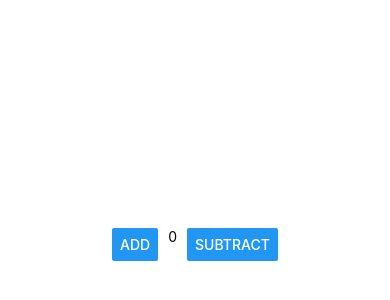
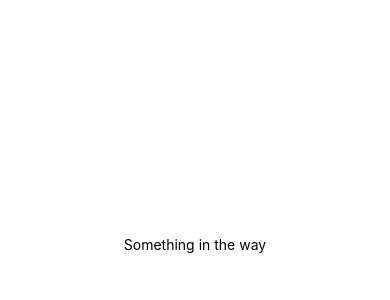
Before and after one commit to KennedyMungai/WhatsappClone, a React Native app: screen / in a window 390 px wide. Shown: the part 178-478 px from the top of the page. Built offline with nearby package versions, Linux system fonts and the light colour scheme.

Commit message:
Reorganized most of the code

```diff
--- a/App.js
+++ b/App.js
@@ -1,31 +1,12 @@
 import { StatusBar } from 'expo-status-bar'
-import { useState } from 'react'
-import { Button, StyleSheet, Text, View } from 'react-native'
+import { StyleSheet, Text } from 'react-native'
 import { SafeAreaProvider, SafeAreaView } from 'react-native-safe-area-context'
 
 export default function App() {
-	const [counter, setCounter] = useState(0)
-
-	const addCounter = () => {
-		setCounter((number) => {
-			return number + 1
-		})
-	}
-
-	const removeCounter = () => {
-		setCounter((number) => {
-			return number - 1
-		})
-	}
-
 	return (
 		<SafeAreaProvider style={styles.container}>
 			<SafeAreaView>
-				<View style={styles.counterButtonsView}>
-					<Button title='Add' onPress={addCounter} />
-					<Text>{counter}</Text>
-					<Button title='Subtract' onPress={removeCounter} />
-				</View>
+				<Text>Something in the way</Text>
 				<StatusBar style='auto' />
 			</SafeAreaView>
 		</SafeAreaProvider>
```
